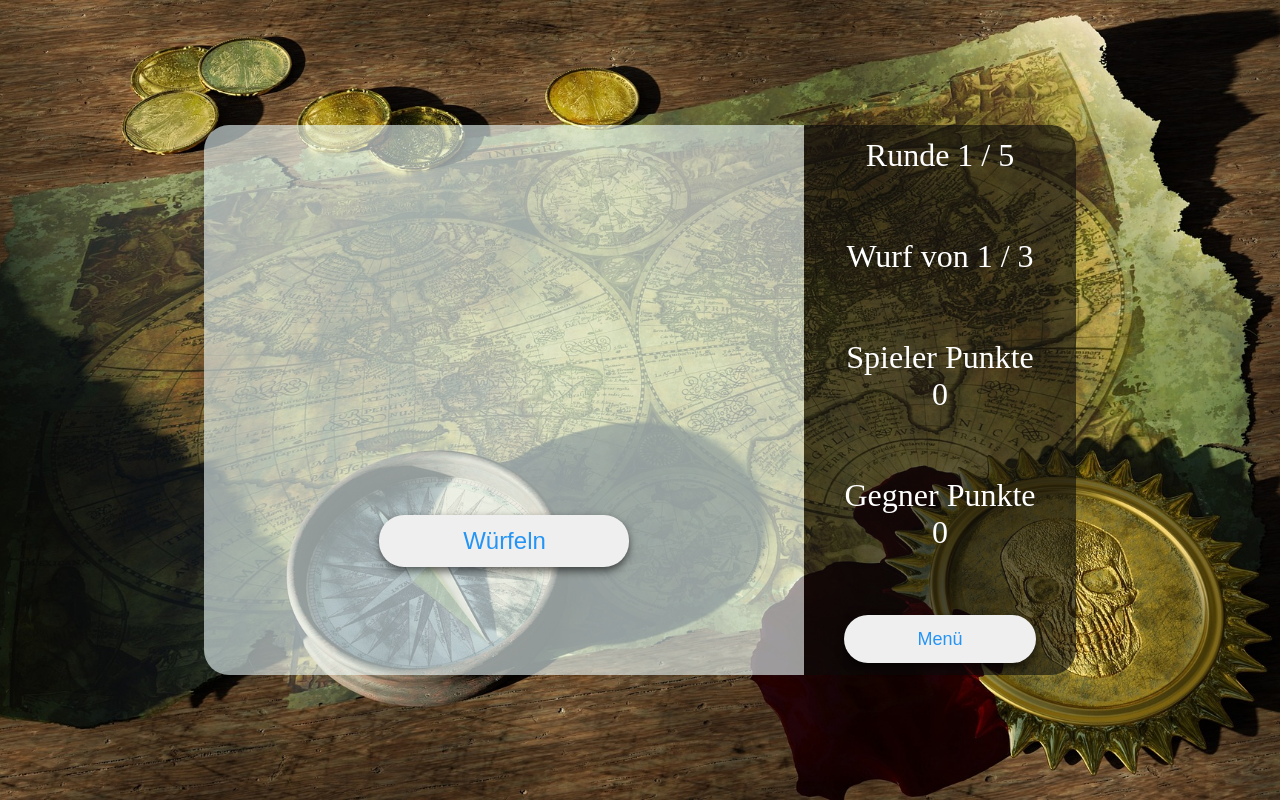
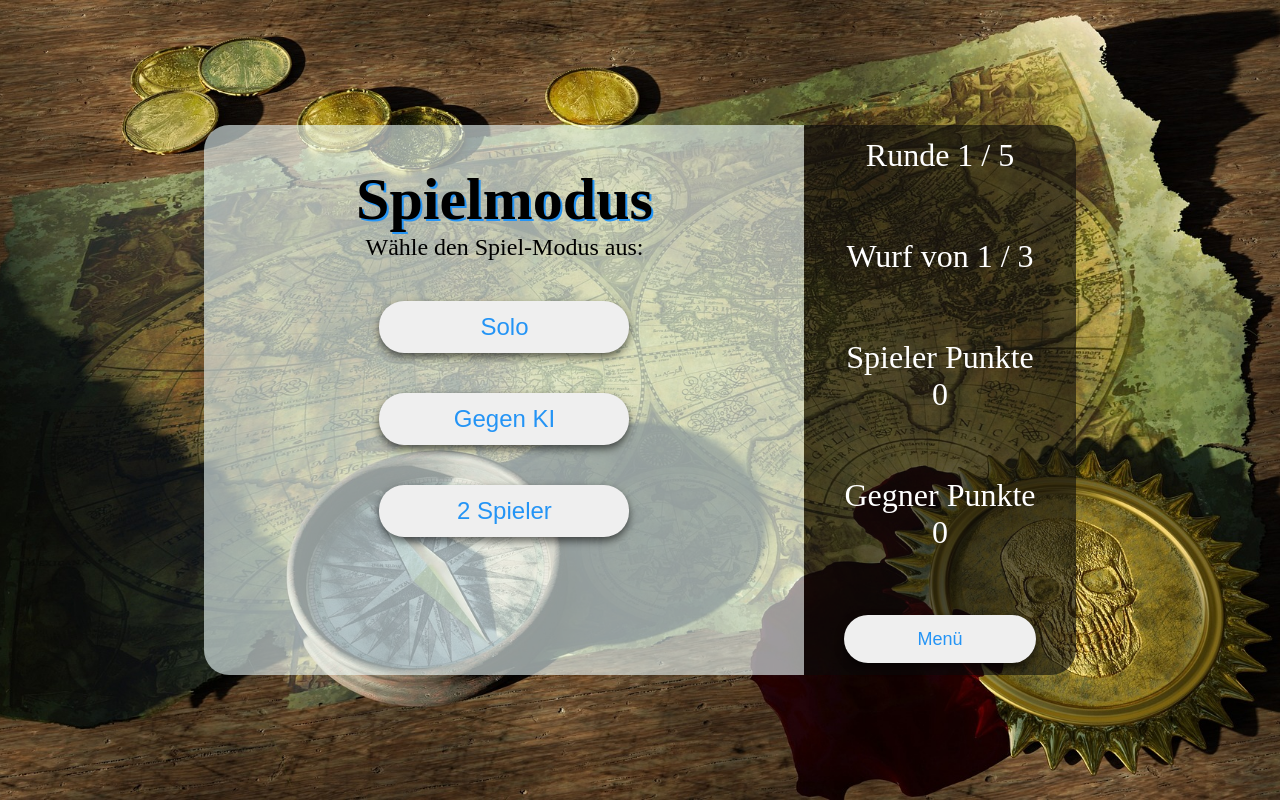
Before and after one commit to PatLiCoding/dice-pirate, a plain HTML site: page game/dice.html in a window 1280 px wide. Drawn offline with Linux system fonts and the light colour scheme.

Commit message:
feat: game selcet Mode

```diff
--- a/game/script.js
+++ b/game/script.js
@@ -11,7 +11,7 @@ curretRound = 1;
 gameRound = 1;
 
 function oninit() {
-  getTemplateByGameStart();
+  getTemplateSelectMode();
 }
 
 function playerRollTheDice() {
@@ -26,7 +26,6 @@ function playerRollTheDice() {
     document.getElementById("diceContainer").innerHTML = "";
     curretRoll();
     curretRound++;
-    document.getElementById("btnSection").innerHTML = "";
     getTemplateLastRound();
   } else {
     document.getElementById("diceContainer").innerHTML = "";
--- a/game/style.css
+++ b/game/style.css
@@ -16,6 +16,20 @@ body {
   align-items: center;
   justify-content: center;
 }
+
+.SelectMode {
+  display: flex;
+  flex-direction: column;
+  align-items: center;
+  gap: 40px;
+  font-size: 24px;
+}
+
+h2 {
+  font-size: 60px;
+  text-shadow: 2px 2px #2494f5;
+}
+
 .gameMenu {
   display: flex;
   justify-content: space-between;
@@ -28,6 +42,7 @@ body {
   height: 550px;
   font-size: 32px;
 }
+
 .gameMenu,
 p {
   text-align: center;
--- a/game/templates.js
+++ b/game/templates.js
@@ -1,3 +1,16 @@
+function getTemplateSelectMode() {
+  document.getElementById("playgroundContainer").innerHTML += `
+    <div class="SelectMode" id="SelectMode">
+      <div>
+        <h2>Spielmodus</h2>
+        <p>Wähle den Spiel-Modus aus:</p>
+      </div>
+      <button class="gameBtn" onclick="gameRestart()">Solo</button>
+      <button class="gameBtn" onclick="gameRestart()">Gegen KI</button>
+      <button class="gameBtn" onclick="gameRestart()">2 Spieler</button>
+    </div>`;
+}
+
 function getTemplateByGameStart() {
   document.getElementById("playgroundContainer").innerHTML +=
     `<div class="gameConditionContainer" id="gameConditionContainer"></div>
@@ -52,12 +65,12 @@ function getTemplateEndgameLoot(playerPoints) {
 }
 
 function getTemplateLastRound() {
-  document.getElementById("btnSection").innerHTML +=
+  document.getElementById("btnSection").innerHTML =
     `<button class="gameBtn" onclick="playerRollTheDice()">Runde Beenden</button>`;
 }
 
 function getTemplateRoundFinished() {
-  document.getElementById("btnSection").innerHTML +=
+  document.getElementById("btnSection").innerHTML =
     `<button class="gameBtn" onclick="gameRestart()">Neustart</button>
     <p class="infoText">Die Runde ist beendet.</p>`;
 }
```
